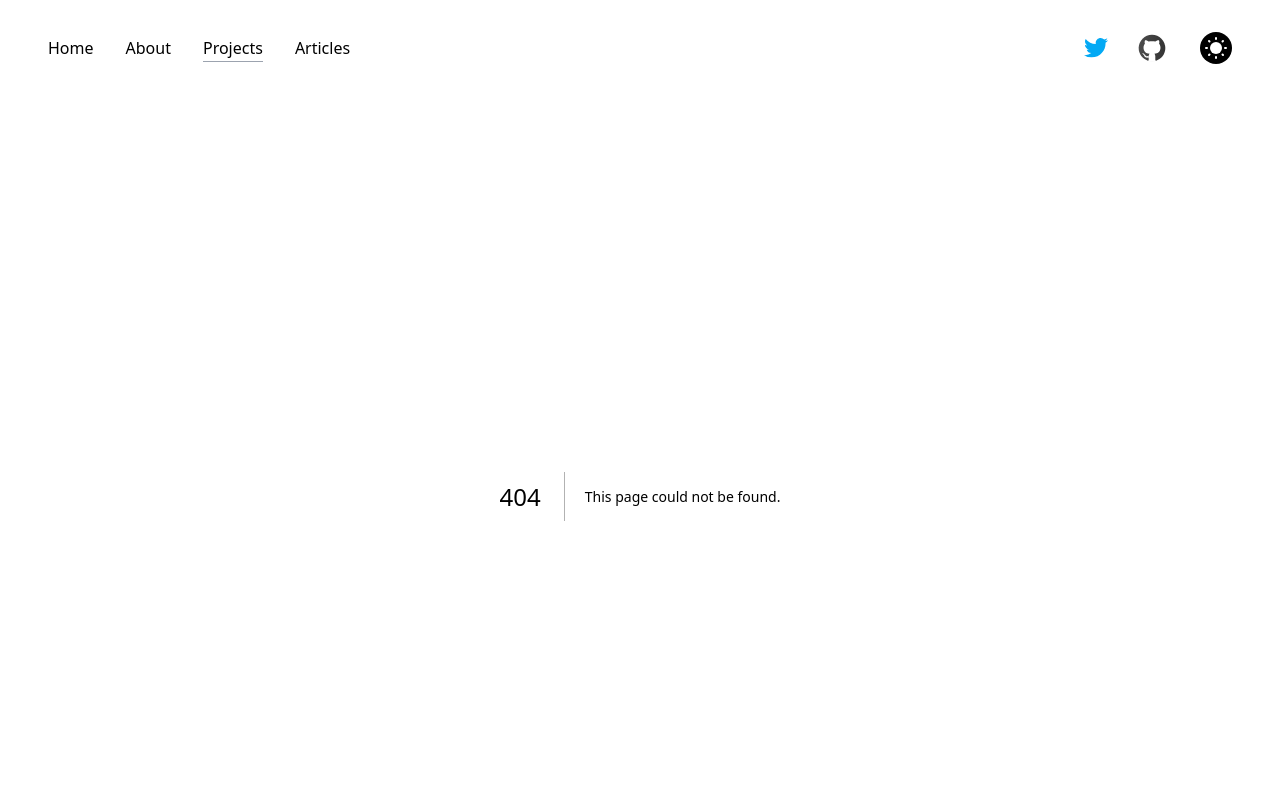
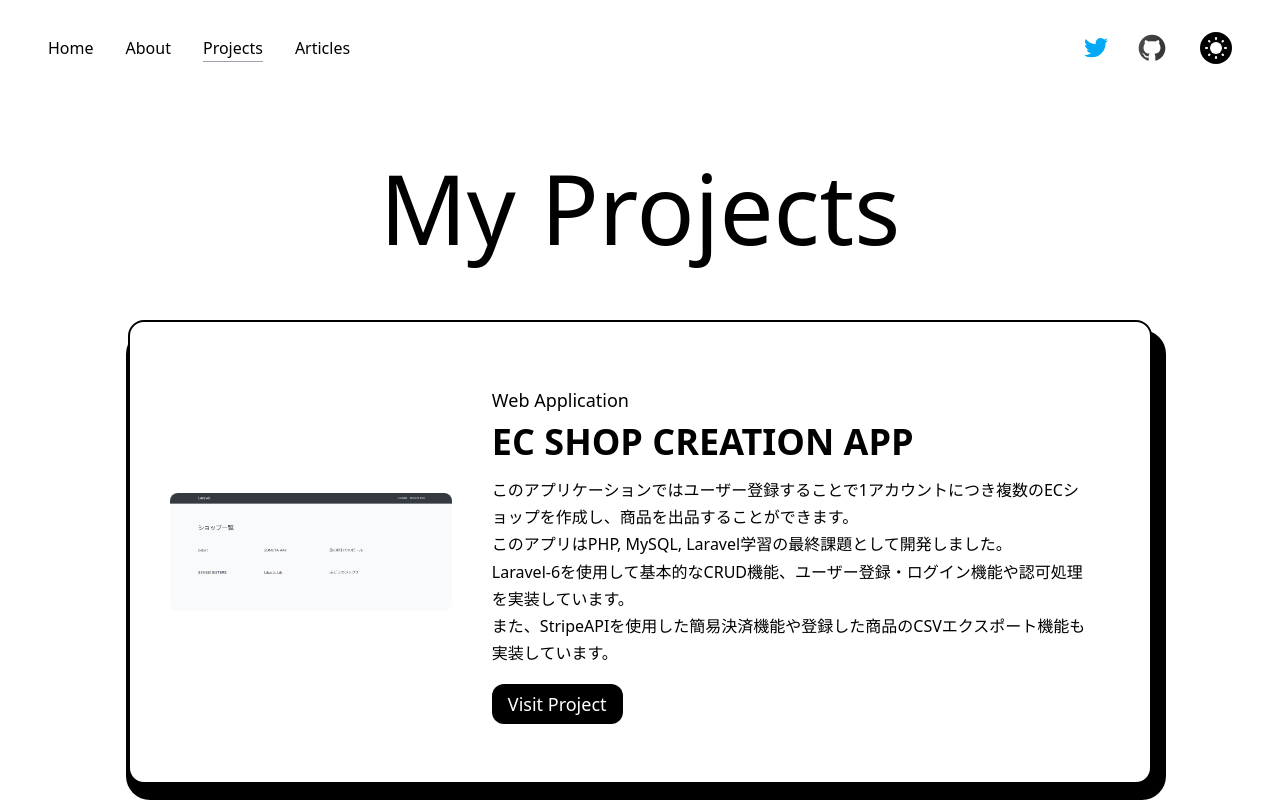
Before and after one commit to KzmAoki/Notion-Next.js-Blog, a Next.js app: page /projects in a window 1280 px wide. Before the commit this address had no page. Shown: the top 802 px of the page. Built offline with nearby package versions, Linux system fonts and the light colour scheme.

Commit message:
add project.tsx, css-fix

```diff
--- a/components/Post/SinglePost.tsx
+++ b/components/Post/SinglePost.tsx
@@ -30,7 +30,7 @@ export const SinglePost = (props: Props) => {
         </section>
       ) : (
         <section className="lg:w-1/2 mb-8 mx-auto p-5 shadow-2x1 hover:shadow-none hover:translate-y-1 transition-all duration-300">
-          <div className="flex lg:flex-row flex-col lg:items-center gap-3">
+          <div className="flex flex-col gap-3">
             <h2 className="text-2x1 font-medium">{title}</h2>
             <div className="text-base">{date}</div>
             <div className="flex flex-row gap-3">
--- a/pages/about.tsx
+++ b/pages/about.tsx
@@ -18,11 +18,9 @@ export default function About() {
                 <div className="col-span-8 md:col-span-4 order-2 md:order-none flex flex-col items-start justify-start">
                     <h2 className="mb-4 text-xl font-bold uppercase">Biography</h2>
                     <p className="font-medium">
-                        Hi, I&apos;m KzmAoki, a web developer with a
-                        passion for creating beautiful, functional, and user-centered
-                        digital experiences.
-                        I am always looking for new and innovative ways to bring my
-                        clients&apos; visions to life.
+                    こんにちは、KzmAokiです。<br/>
+                    私はウェブデベロッパーとして、美しく、機能的で、ユーザー中心のデジタル体験を創造すること目指しています。<br/>
+                    クライアントのビジョンを実現するための新しく革新的な方法を探し、挑戦していきます。
                     </p>
                 </div>
 
@@ -38,7 +36,7 @@ export default function About() {
                 </div>
             </div>
             <h2 className="text-5xl text-center font-medium my-32">Skills</h2>
-            <p className="text-center text-3xl">I&apos;ll add skills soon !!</p>
+            <p className="text-center text-3xl mb-32">I&apos;ll add skills soon !!</p>
         </main>
         </div>
     );
--- a/pages/index.tsx
+++ b/pages/index.tsx
@@ -66,6 +66,7 @@ export default function Home({/* allPosts */ fourPosts, allTags,}: HomeProps) {
           </div>
         ))}
         </div>
+        <div className='lg:w-1/2 mx-auto'>
           <Link href="/posts/page/1" className="relative inline-block px-4 py-2 ml-5 mb-16 font-medium group">
               <span
                 className="absolute inset-0 w-full h-full transition duration-200 ease-out transform translate-x-1 translate-y-1 bg-black dark:bg-white group-hover:-translate-x-0 group-hover:-translate-y-0"
@@ -77,6 +78,7 @@ export default function Home({/* allPosts */ fourPosts, allTags,}: HomeProps) {
                 className="relative text-black dark:text-white group-hover:text-white"
               >MORE ARTICLES ...</span>
           </Link>
+        </div>
         <Tag tags={allTags}/>
       </main>
     </div>
--- /dev/null
+++ b/pages/projects.tsx
@@ -0,0 +1,58 @@
+import Head from "next/head";
+import Link from "next/link";
+import React from "react";
+import Image from "next/image";
+import laravelAppPic from "../public/images/pngs/laravel-app-test.png";
+
+export default function About() {
+    return (
+        <div id='canvasParent' className="container w-full h-full mx-auto">
+        <Head>
+            <title>Notion-Blog | About Page</title>
+            <meta name="description" content="Generated by create next app" />
+        </Head>
+        <main className="w-4/5 m-auto min-h-screen">
+            <h1 className="text-5xl lg:text-8xl font-medium text-center my-16">My Projects</h1>
+            <div className="relative z-0 grid w-full grid-cols-8 gap-8 sm:gap-16 mb-16">
+
+                <div className="col-span-8 relative h-max p-8 rounded-2xl border-2 border-soliid border-black bg-white dark:border-white dark:bg-black">
+                    <div className="absolute top-2 -right-4 -z-10 w-[102%] h-[102%] rounded-[1.5rem] bg-black dark:bg-white" />
+
+                    <div className="flex flex-col lg:flex-row">
+                        <div className="lg:w-1/2 lg:m-auto">
+                            <Image
+                                src={laravelAppPic}
+                                alt="laravel_app_test"
+                                className="w-full h-auto rounded-2xl p-2"
+                                priority // 表示を優先
+                                sizes="(max-width: 768px) 100vw, (max-width: 1200px) 50vw, 33vw"
+                            />
+                        </div>
+
+                        <div className="flex flex-col items-start justify-start p-8">
+                            <span className="mb-2 text-lg">Web Application</span>
+                            <h2 className="mb-2 text-3xl lg:text-4xl font-bold uppercase">EC shop Creation App</h2>
+                            <p className="font-medium">
+                            このアプリケーションではユーザー登録することで1アカウントにつき複数のECショップを作成し、商品を出品することができます。
+                            <br />
+                            このアプリはPHP, MySQL, Laravel学習の最終課題として開発しました。<br />
+                            Laravel-6を使用して基本的なCRUD機能、ユーザー登録・ログイン機能や認可処理を実装しています。
+                            <br />
+                            また、StripeAPIを使用した簡易決済機能や登録した商品のCSVエクスポート機能も実装しています。
+                            </p>
+                            <div className="mt-4">
+                                <Link className="bg-black dark:bg-white rounded-xl px-4 py-2 text-lg text-white dark:text-black font-medium" href="https://laravel-app-test.fly.dev/">
+                                    Visit Project
+                                </Link>
+                            </div>
+
+                        </div>
+                    </div>
+                </div>
+            </div>
+            <h2 className="text-5xl text-center font-medium my-32">Skills</h2>
+            <p className="text-center text-3xl mb-32">I&apos;ll add skills soon !!</p>
+        </main>
+        </div>
+    );
+};
```
Also changed, not shown: public/images/pngs/laravel-app-test.png (added). Lines whose indentation alone changed are shown as unchanged.
